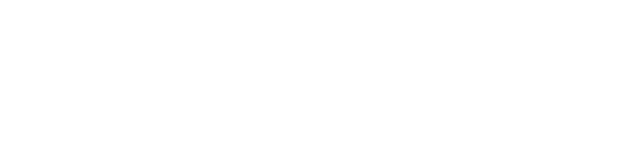
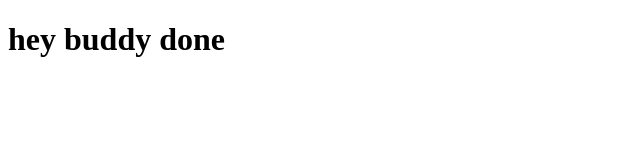
Before and after one commit to rajitthakur408/gitpract, a plain HTML site: page index.html in a window 1280 px wide. Shown: the whole page, without its empty margins (0-640 px from the left). Drawn offline with Linux system fonts and the light colour scheme.

Commit message:
added heading

```diff
--- a/index.html
+++ b/index.html
@@ -7,6 +7,6 @@
     <title>gitpract</title>
 </head>
 <body>
-
+    <h1>hey buddy done </h1>
 </body>
 </html>
```
